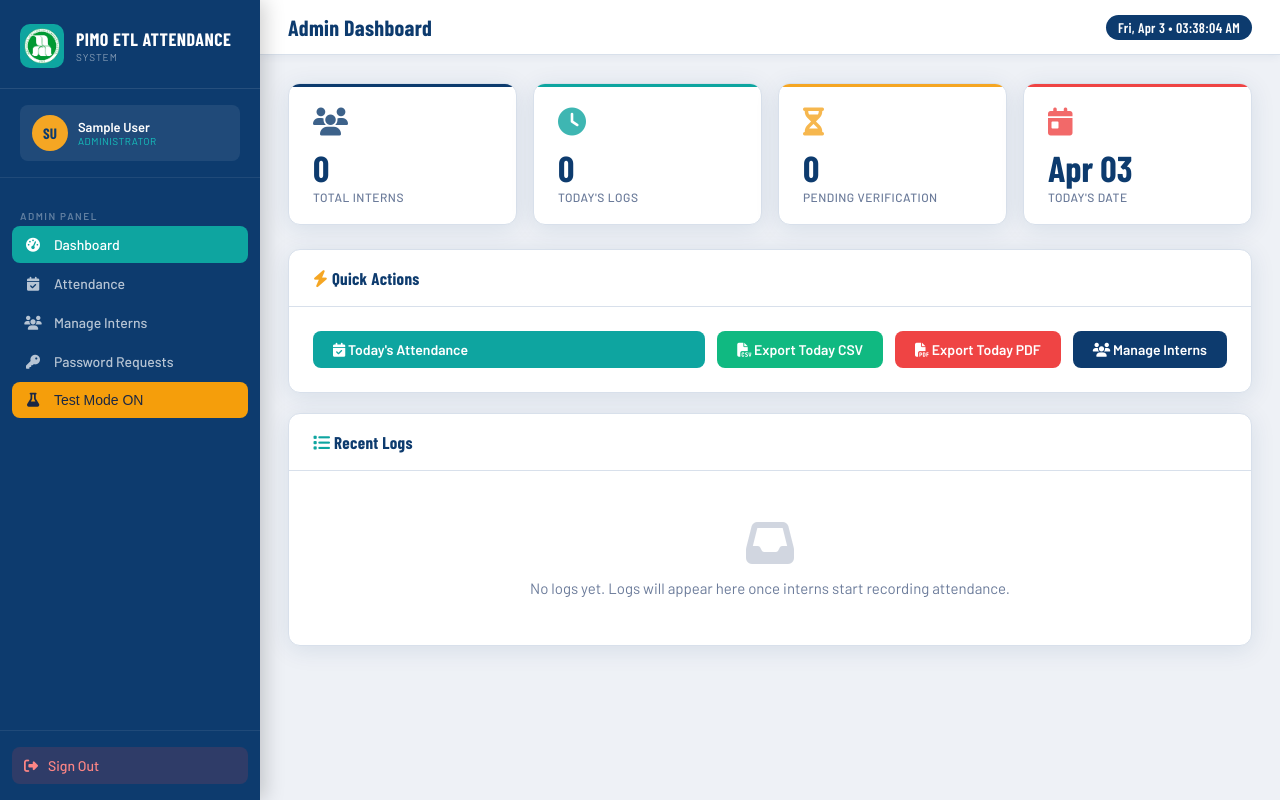
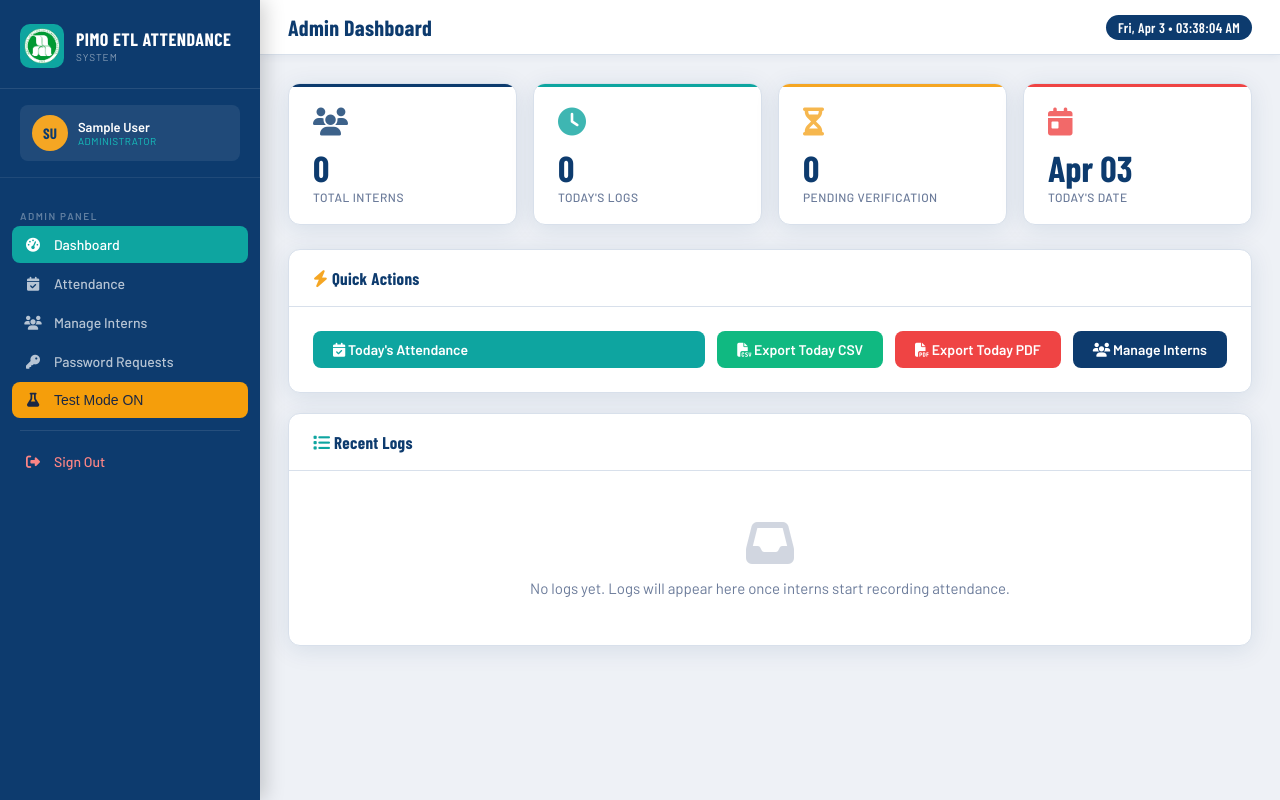
Before and after one commit to johnandreiceleste/pimo-etl-attendance-system-peas, a Flask app: page /admin/dashboard in a window 1280 px wide. Run offline with Flask 3, Linux system fonts and the light colour scheme; a user stored in the database is signed in; tables that the repository leaves empty hold one stand-in row (values such as "Sample post"); some web fonts are replaced.

Commit message:
add favicon and fixes signout button bug

```diff
--- a/app.py
+++ b/app.py
@@ -689,10 +689,8 @@ def api_status():
 #for test mode
 @app.route('/intern/toggle-test-mode', methods=['POST'])
 @login_required
-@login_required
 def intern_toggle_test_mode():
     session['test_mode'] = not session.get('test_mode', False)
-    # redirect back to wherever they came from
     return redirect(request.referrer or url_for('admin_dashboard'))
 
 @app.route('/admin/attendance/delete/<int:log_id>', methods=['POST'])
--- a/templates/base.html
+++ b/templates/base.html
@@ -10,6 +10,8 @@
 <link rel="manifest" href="{{ url_for('static', filename='manifest.json') }}">
 <title>{% block title %}PIMO-ETL DTR{% endblock %}</title>
 <link rel="preconnect" href="https://fonts.googleapis.com">
+<link rel="icon" type="image/png" href="{{ url_for('static', filename='imagenia-logo.png') }}">
+<link rel="apple-touch-icon" href="{{ url_for('static', filename='imagenia-logo.png') }}">
 <link href="https://fonts.googleapis.com/css2?family=Barlow+Condensed:wght@400;600;700;800&family=Barlow:wght@300;400;500;600&display=swap" rel="stylesheet">
 <link rel="stylesheet" href="https://cdnjs.cloudflare.com/ajax/libs/font-awesome/6.5.0/css/all.min.css">
 <style>
@@ -522,13 +524,15 @@ tbody tr:hover { background: #f4f7fb; }
       <i class="fa-solid fa-user-pen"></i> My Profile
     </a>
     {% endif %}
+    <!-- Separator -->
+  <div style="height:1px;background:rgba(255,255,255,0.1);margin:12px 8px;"></div>
+
+  <a href="{{ url_for('logout') }}" class="nav-link" style="color:#fc8585;">
+    <i class="fa-solid fa-right-from-bracket"></i> Sign Out
+  </a>
   </nav>
 
-  <div class="sidebar-footer">
-    <a href="{{ url_for('logout') }}" class="btn-logout">
-      <i class="fa-solid fa-right-from-bracket"></i> Sign Out
-    </a>
-  </div>
+
 </aside>
 
 <div class="main-content">
```
